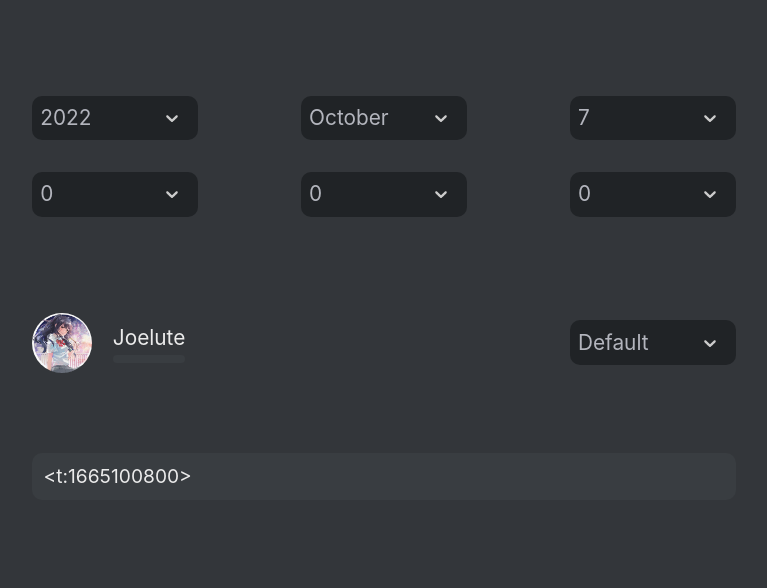
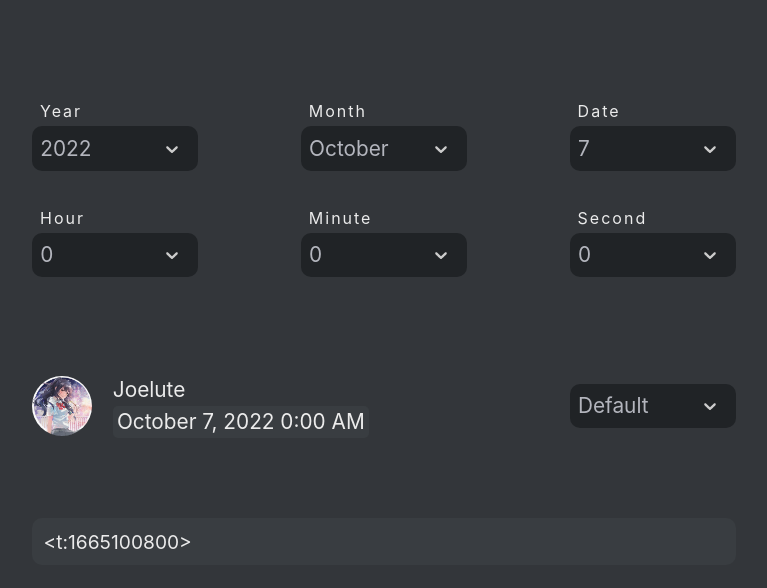
Before and after one commit to Joelute/Discord-in-Time, a React (Vite) app: page / in a window 1280 px wide. Shown: the top 588 px of the page, without its empty margins (256-1023 px from the left). Built offline with nearby package versions, Linux system fonts and the light colour scheme.

Commit message:
finished creating example for all timestamp format types

```diff
--- a/src/App.jsx
+++ b/src/App.jsx
@@ -20,14 +20,32 @@ function App() {
   return (
     <Container>
       <DateDropdownSection>
+        <DateDropdownContainer>
+          <DropdownLabel>Year</DropdownLabel>
           <YearDropdown inputDate={inputDate} handleDate={handleDate}/>
+        </DateDropdownContainer>
+        <DateDropdownContainer>
+          <DropdownLabel>Month</DropdownLabel>
           <MonthDropdown inputDate={inputDate} handleDate={handleDate}/>
+        </DateDropdownContainer>
+        <DateDropdownContainer>
+          <DropdownLabel>Date</DropdownLabel>
           <DateDropdown inputDate={inputDate} handleDate={handleDate}/>
+        </DateDropdownContainer>
       </DateDropdownSection>
       <DateDropdownSection>
+        <DateDropdownContainer>
+          <DropdownLabel>Hour</DropdownLabel>
           <HourDropdown inputDate={inputDate} handleDate={handleDate}/>
+        </DateDropdownContainer>
+        <DateDropdownContainer>
+          <DropdownLabel>Minute</DropdownLabel>
           <MinuteDropdown inputDate={inputDate} handleDate={handleDate}/>
+        </DateDropdownContainer>
+        <DateDropdownContainer>
+          <DropdownLabel>Second</DropdownLabel>
           <SecondDropdown inputDate={inputDate} handleDate={handleDate}/>
+        </DateDropdownContainer>
       </DateDropdownSection>
       <ExampleSection>
         <ExampleContainer>
@@ -75,6 +93,9 @@ const DateDropdownSection = styled.section`
   justify-content: space-between;
   width: 100%;
   padding: 1em 0;
+`
+
+const DateDropdownContainer = styled.div`
 `
 
 const ResultBox = styled.section`
@@ -126,5 +147,12 @@ const ExampleText = styled.h1`
   border-radius: 5px;
 `
 
+const DropdownLabel = styled.h1`
+  font-size: 1rem;
+  color: #EBEBEB;
+  letter-spacing: 2px;
+  padding:0.2em 0.5em;
+`
+
 
 export default App
--- a/src/components/StyledDropdown.jsx
+++ b/src/components/StyledDropdown.jsx
@@ -1,8 +1,5 @@
 const StyledSelect = {
-    option: (provided, state) => ({
-        ...provided,
-        padding: 5,
-    }),
+
     container: (provided) => ({
         ...provided,
         color: '#EBEBEB',
@@ -50,6 +47,7 @@ const StyledSelect = {
     }),
 
     option: (provided, state) => ({
+        ...provided,
         padding: '1em',
         backgroundColor: state.isSelected? '#393D41': '#2C2F33',
         ':hover': {
--- a/src/useDate.jsx
+++ b/src/useDate.jsx
@@ -47,49 +47,121 @@ function useDate () {
             formatDate = `${allOption[month-1]} ${date}, ${year}`
         } else if (dateType === ':F') {
             formatDate = `${weekArray[currDate.getDay()]}, ${allOption[month-1]} ${date}, ${year} ${hour/12 == 1? hour: hour%12}:${minute > 9? minute : `0${minute}`} ${hour/12 >= 1? 'PM': 'AM'}`
+        } else if (dateType === ':R') {
+            formatDate = timeDiffCalc(currDate, new Date());
+        } else if (!dateType) {
+            formatDate = `${allOption[month-1]} ${date}, ${year} ${hour/12 == 1? hour: hour%12}:${minute > 9? minute : `0${minute}`} ${hour/12 >= 1? 'PM': 'AM'}`
         }
-        /*else if (dateType === ':R') {
-            formatDate = timeDiffCalc(currDate, new Date());
-        }*/
         return formatDate
     }
-    /*
+
     function timeDiffCalc(dateFuture, dateNow) {
         let formatString;
         let diffInMilliSeconds = (dateFuture - dateNow) / 1000;
+        const isNegative = Math.sign(diffInMilliSeconds) > 0 ? 1 : -1;
+        diffInMilliSeconds = Math.abs(diffInMilliSeconds)
+
+
+        //calculate years
+        const years = Math.floor(diffInMilliSeconds / 29030400)*isNegative;
+
+        if (years > 1) {
+            formatString = `In ${years} years`
+            return formatString
+        } else if (years < -1) {
+            formatString = `${Math.abs(years)} years ago`
+            return formatString
+        } else if (years == 1) {
+            formatString = `In a year`
+            return formatString
+        } else if (years == -1) {
+            formatString = `A year ago`
+            return formatString
+        }
+
+
+        //calculate months
+        const months = Math.floor(diffInMilliSeconds / 2419200)*isNegative;
+
+        if (months > 1) {
+            formatString = `In ${months} months`
+            return formatString
+        } else if (months < -1) {
+            formatString = `${Math.abs(months)} months ago`
+            return formatString
+        } else if (months == 1) {
+            formatString = `In a month`
+            return formatString
+        } else if (months == -1) {
+            formatString = `A month ago`
+            return formatString
+        }
+
 
         // calculate days
-        const days = Math.floor(diffInMilliSeconds / 86400);
-        console.log(diffInMilliSeconds)
-        if (days > 0) {
+        const days = Math.floor(diffInMilliSeconds / 86400)*isNegative;
+
+        if (days > 1) {
             formatString = `In ${days} days`
             return formatString
-        } else if (days < 0) {
+        } else if (days < -1) {
             formatString = `${Math.abs(days)} days ago`
+            return formatString
+        } else if (days == 1) {
+            formatString = `In a day`
+            return formatString
+        } else if (days == -1) {
+            formatString = `A day ago`
             return formatString
         }
 
 
         // calculate hours
-        const hours = Math.floor(diffInMilliSeconds / 3600) % 24;
-        diffInMilliSeconds -= hours * 3600;
-        console.log('calculated hours', hours);
+        const hours = Math.floor(diffInMilliSeconds / 3600) % 24 * isNegative;
+
+        if (hours > 1) {
+            formatString = `In ${hours} hours`
+            return formatString
+        } else if (hours < -1) {
+            formatString = `${Math.abs(hours)} hours ago`
+            return formatString
+        } else if (hours == 1) {
+            formatString = `In a hour`
+            return formatString
+        } else if (hours == -1) {
+            formatString = `A hour ago`
+            return formatString
+        }
+
 
         // calculate minutes
-        const minutes = Math.floor(diffInMilliSeconds / 60) % 60;
-        diffInMilliSeconds -= minutes * 60;
-        console.log('minutes', minutes);
+        const minutes = Math.floor(diffInMilliSeconds / 60) % 60 * isNegative;
 
-        let difference = '';
-        if (days > 0) {
-          difference += (days === 1) ? `${days} day, ` : `${days} days, `;
+        if (minutes > 1) {
+            formatString = `In ${minutes} minutes`
+            return formatString
+        } else if (minutes < -1) {
+            formatString = `${Math.abs(minutes)} minutes ago`
+            return formatString
+        } else if (minutes == 1) {
+            formatString = `In a minute`
+            return formatString
+        } else if (minutes == -1) {
+            formatString = `A minute ago`
+            return formatString
         }
 
-        difference += (hours === 0 || hours === 1) ? `${hours} hour, ` : `${hours} hours, `;
+        let second = Math.floor(diffInMilliSeconds -= minutes * 60)* isNegative;
 
-        difference += (minutes === 0 || hours === 1) ? `${minutes} minutes` : `${minutes} minutes`;
+        if (second >= 0) {
+            formatString = `In ${second} seconds`
+            return formatString
+        } else if (second < 0) {
+            formatString = `${Math.abs(second)} seconds ago`
+            return formatString
+        }
     }
-    */
+
     useEffect(() => {
         const dateNow = new Date(Date.now())
 
```
Lines whose indentation alone changed are shown as unchanged.
